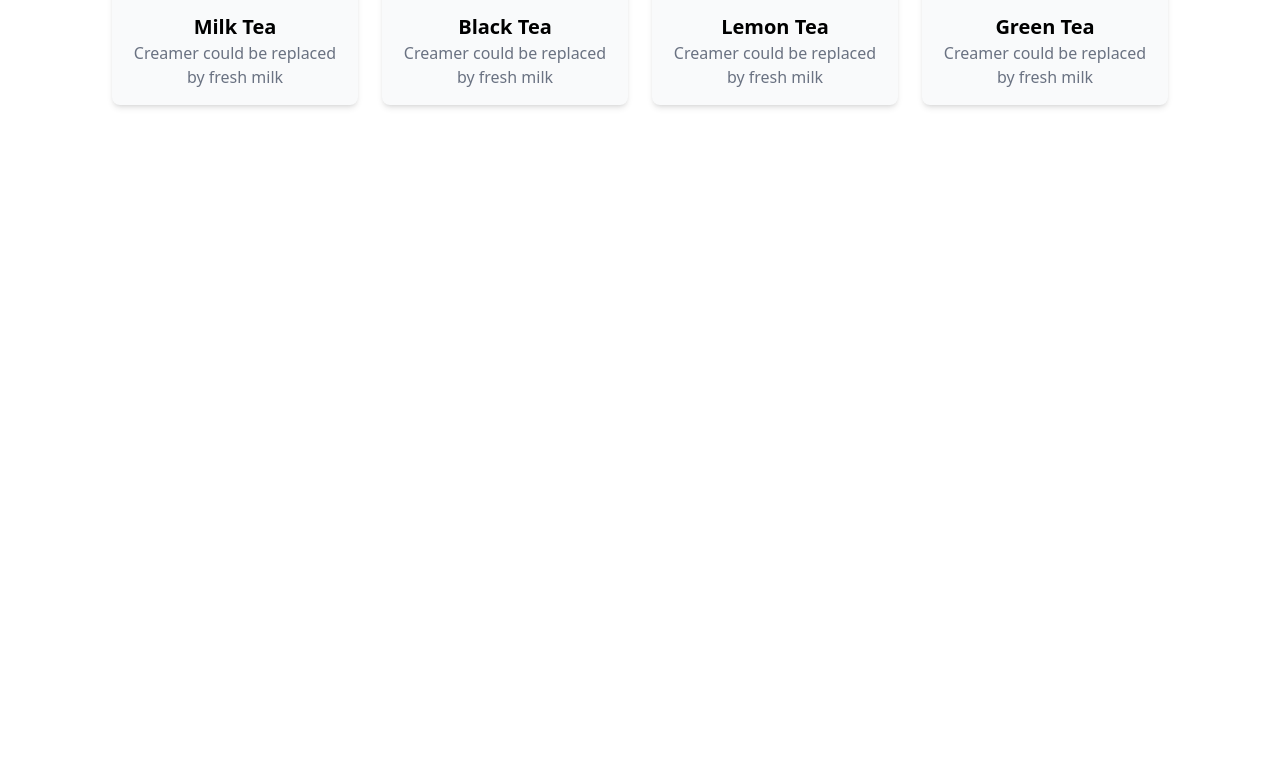
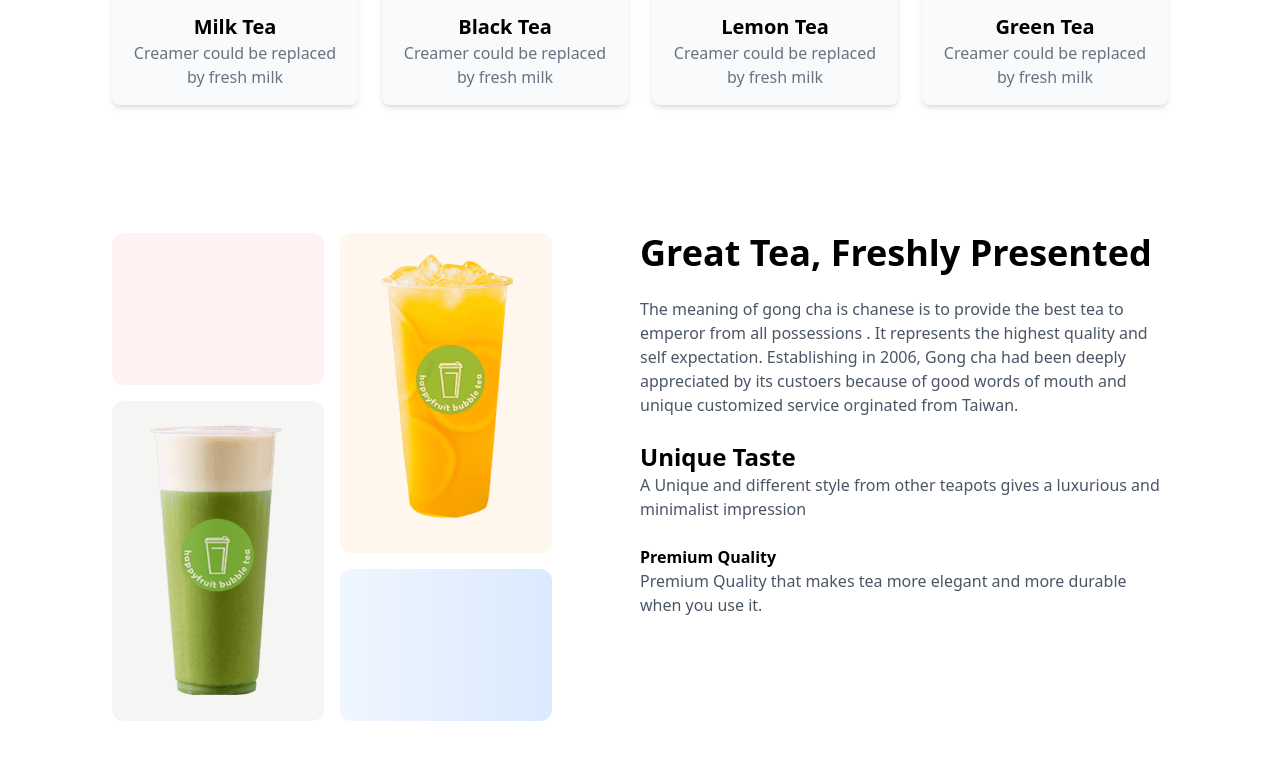
Before and after one commit to Prottoy-Das/tea-House-Tailwind, a plain HTML site: page index.html in a window 1280 px wide. Shown: the part 979-1738 px from the top of the page. Before the commit the page ends 1212 px from the top, so only its background shows below. Drawn offline with nearby package versions, Linux system fonts and the light colour scheme.

Commit message:
added new section

```diff
--- a/index.html
+++ b/index.html
@@ -91,6 +91,43 @@
       </div>
 
     </section>
+
+    <!---Great Tea Section-->
+    <section class="mb-24">
+      <div class="grid grid-cols-1 lg:grid-cols-2">
+        <!----Image Section-->
+        <div class="grid grid-cols-2 grid-rows-3 gap-4 lg:w-5/6">
+          <div class="h-38 bg-gradient-to-r from red-100 to bg-red-50 rounded-xl"></div>
+          <div class="bg-orange-50 rounded-xl row-span-2">
+            <img class="mx-auto my-5" src="images/fresh-1.png" alt="" srcset="">
+          </div>
+          <div class="bg-stone-100 rounded-xl row-span-2">
+            <img class="mx-auto my-5" src="images/fresh-2.png" alt="" srcset="">
+          </div>
+          <div class="h-38 bg-gradient-to-r from to-blue-100 to bg-blue-50 rounded-xl"></div>
+
+
+        </div>
+        <!---Text section-->
+        <div>
+          <h1 class="font-bold text-4xl">Great Tea, Freshly Presented</h1>
+          <br>
+          <p class="text-gray-600">The meaning of gong cha is chanese is to provide the best tea to emperor from all possessions . It represents the highest quality and self expectation. Establishing in 2006, Gong cha had been deeply appreciated by its custoers  because of good words of mouth and unique customized service orginated from Taiwan.</p>
+          <br>
+          <h1 class="font-bold text-2xl">Unique Taste</h1>
+
+          <p class="text-gray-600">A Unique and different style from other teapots gives a luxurious and minimalist impression</p>
+          <br>
+          <h1 class="font-bold">Premium Quality</h1>
+          <p class="text-gray-600">Premium Quality that makes tea more elegant and more durable when you use it.</p>
+        </div>
+
+      </div>
+
+    </section>
+
+
+
   </main>
 
 
```
